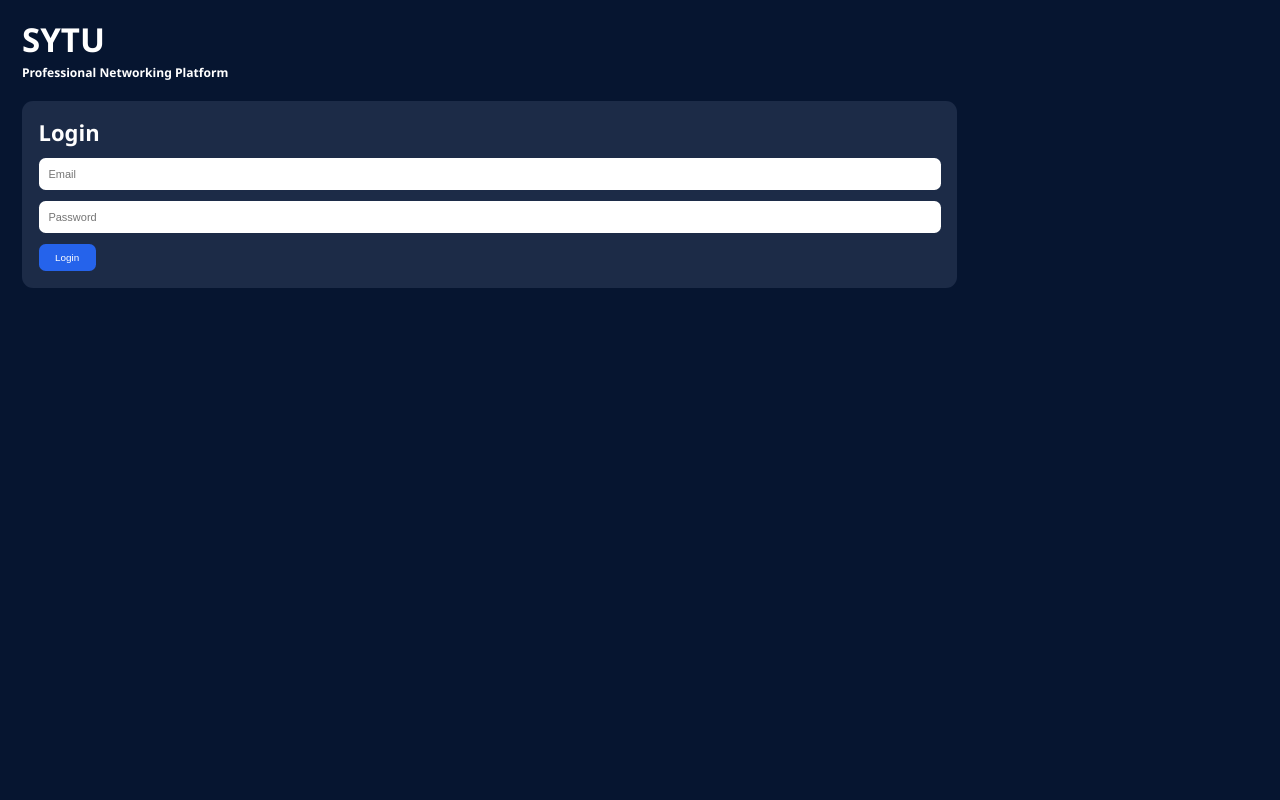
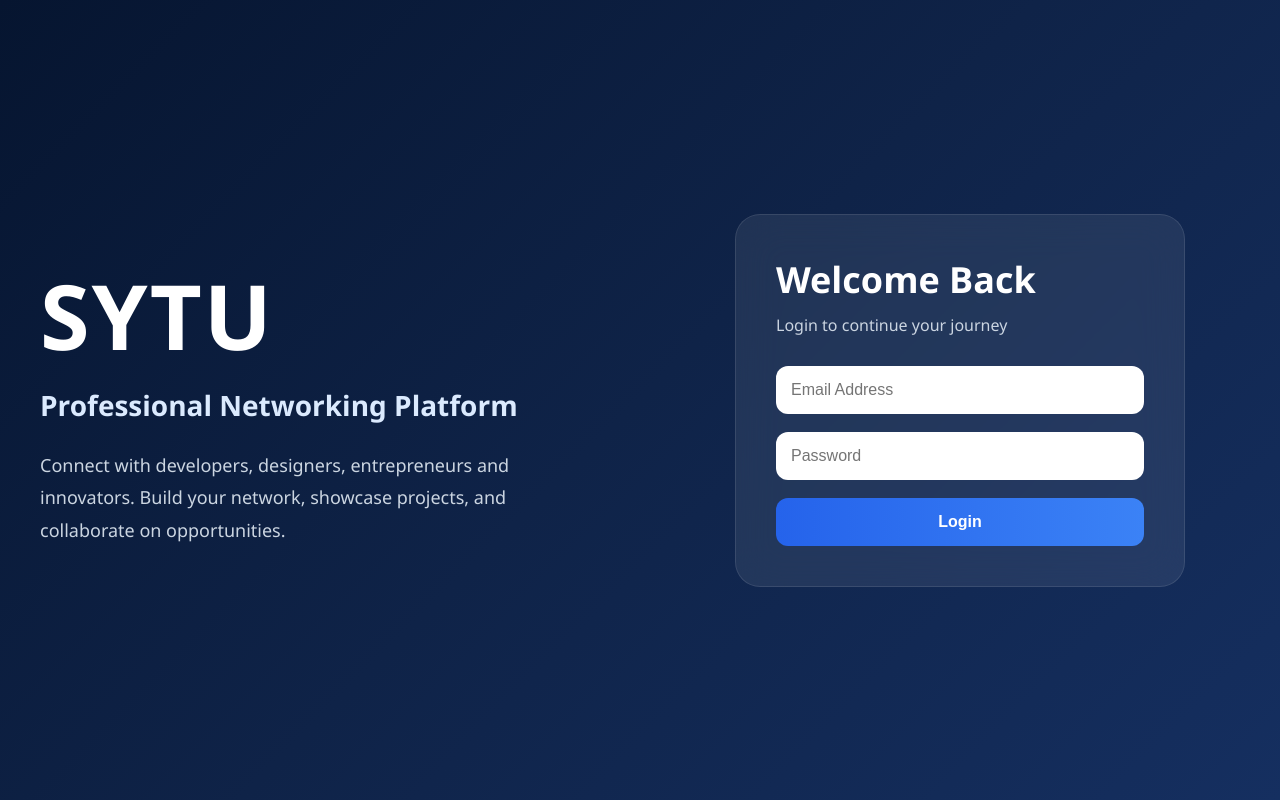
Before and after one commit to sidhi0407/SYTU, a plain HTML site: page index.html in a window 1280 px wide. Drawn offline with Linux system fonts and the light colour scheme.

Commit message:
Redesigned login page

```diff
--- a/css/style.css
+++ b/css/style.css
@@ -5,76 +5,178 @@
 }
 
 body{
-    background:#061530;
+
+    min-height:100vh;
+
+    font-family:'Segoe UI',sans-serif;
+
+    background:linear-gradient(
+        135deg,
+        #061530,
+        #0f2348,
+        #152f60
+    );
+
     color:white;
-    font-family:'Segoe UI',sans-serif;
-    zoom:55%;
+
+    display:flex;
+    justify-content:center;
+    align-items:center;
+
+    padding:40px;
 }
 
 .container{
-    padding:30px 40px;
+
+    width:100%;
+    max-width:1400px;
+
+    display:flex;
+    justify-content:space-between;
+    align-items:center;
+
+    gap:80px;
 }
 
-.container h1{
-    font-size:60px;
-    margin-bottom:5px;
+.left-section{
+
+    flex:1;
 }
 
-.container h2{
-    font-size:22px;
-    margin-bottom:35px;
+.left-section h1{
+
+    font-size:90px;
+
+    margin-bottom:10px;
+
+    letter-spacing:2px;
+}
+
+.left-section h2{
+
+    font-size:28px;
+
+    margin-bottom:25px;
+
+    color:#dbeafe;
+}
+
+.left-section p{
+
+    font-size:18px;
+
+    line-height:1.8;
+
+    color:#cbd5e1;
+
+    max-width:500px;
+}
+
+.right-section{
+
+    flex:1;
+
+    display:flex;
+    justify-content:center;
 }
 
 .login-card{
-    background:#1c2b47;
 
-    padding:30px;
+    width:100%;
+    max-width:450px;
 
-    border-radius:20px;
+    background:rgba(255,255,255,0.08);
+
+    backdrop-filter:blur(20px);
+
+    border:1px solid rgba(255,255,255,0.1);
+
+    border-radius:25px;
+
+    padding:40px;
+}
+
+.login-card h3{
+
+    font-size:36px;
+
+    margin-bottom:10px;
+}
+
+.subtitle{
+
+    color:#cbd5e1;
+
+    margin-bottom:30px;
+}
+
+.login-card input{
 
     width:100%;
 
-    max-width:1700px;
-}
+    padding:15px;
 
-.login-card h3{
-    font-size:40px;
-
-    margin-bottom:20px;
-}
-
-.login-card input{
-    width:100%;
-
-    padding:18px;
-
-    margin-bottom:20px;
+    margin-bottom:18px;
 
     border:none;
 
     border-radius:12px;
 
-    font-size:20px;
+    font-size:16px;
+
+    outline:none;
 }
 
 .login-card button{
-    background:#2563eb;
 
-    color:white;
+    width:100%;
+
+    padding:15px;
 
     border:none;
 
-    padding:15px 30px;
+    border-radius:12px;
 
-    border-radius:12px;
+    font-size:16px;
+
+    font-weight:600;
 
     cursor:pointer;
 
-    font-size:18px;
+    background:linear-gradient(
+        90deg,
+        #2563eb,
+        #3b82f6
+    );
+
+    color:white;
 
     transition:0.3s;
 }
 
 .login-card button:hover{
-    background:#1d4ed8;
+
+    transform:translateY(-2px);
+
+    box-shadow:0 10px 20px rgba(37,99,235,0.3);
 }
+
+@media(max-width:900px){
+
+    .container{
+
+        flex-direction:column;
+
+        text-align:center;
+    }
+
+    .left-section h1{
+
+        font-size:60px;
+    }
+
+    .left-section{
+
+        margin-bottom:20px;
+    }
+}
--- a/index.html
+++ b/index.html
@@ -4,7 +4,7 @@
 <head>
     <meta charset="UTF-8">
     <meta name="viewport" content="width=device-width, initial-scale=1.0">
-    <title>SYTU Login</title>
+    <title>SYTU - Connect. Build. Collaborate.</title>
 
     <link rel="stylesheet" href="css/style.css">
 </head>
@@ -13,24 +13,53 @@
 
     <div class="container">
 
-        <h1>SYTU</h1>
+        <div class="left-section">
 
-        <h2>Professional Networking Platform</h2>
+            <h1>SYTU</h1>
 
-        <div class="login-card">
+            <h2>Professional Networking Platform</h2>
 
-            <h3>Login</h3>
+            <p>
+                Connect with developers, designers,
+                entrepreneurs and innovators.
+                Build your network, showcase projects,
+                and collaborate on opportunities.
+            </p>
 
-            <input type="email" placeholder="Email">
+        </div>
 
-            <input type="password" placeholder="Password">
+        <div class="right-section">
 
-            <button>Login</button>
+            <div class="login-card">
+
+                <h3>Welcome Back</h3>
+
+                <p class="subtitle">
+                    Login to continue your journey
+                </p>
+
+                <input
+                    type="email"
+                    id="email"
+                    placeholder="Email Address">
+
+                <input
+                    type="password"
+                    id="password"
+                    placeholder="Password">
+
+                <button id="loginBtn">
+                    Login
+                </button>
+
+            </div>
 
         </div>
 
     </div>
 
+    <script src="js/app.js"></script>
+
 </body>
 
 </html>
--- a/js/app.js
+++ b/js/app.js
@@ -1 +1,28 @@
-console.log("SYTU Loaded Successfully");
+const loginBtn =
+document.getElementById("loginBtn");
+
+loginBtn.addEventListener(
+    "click",
+    function(){
+
+        const email =
+        document.getElementById("email").value;
+
+        const password =
+        document.getElementById("password").value;
+
+        if(email === "" || password === ""){
+
+            alert(
+                "Please fill all fields"
+            );
+
+            return;
+        }
+
+        alert(
+            "Login Successful!"
+        );
+
+    }
+);
```
